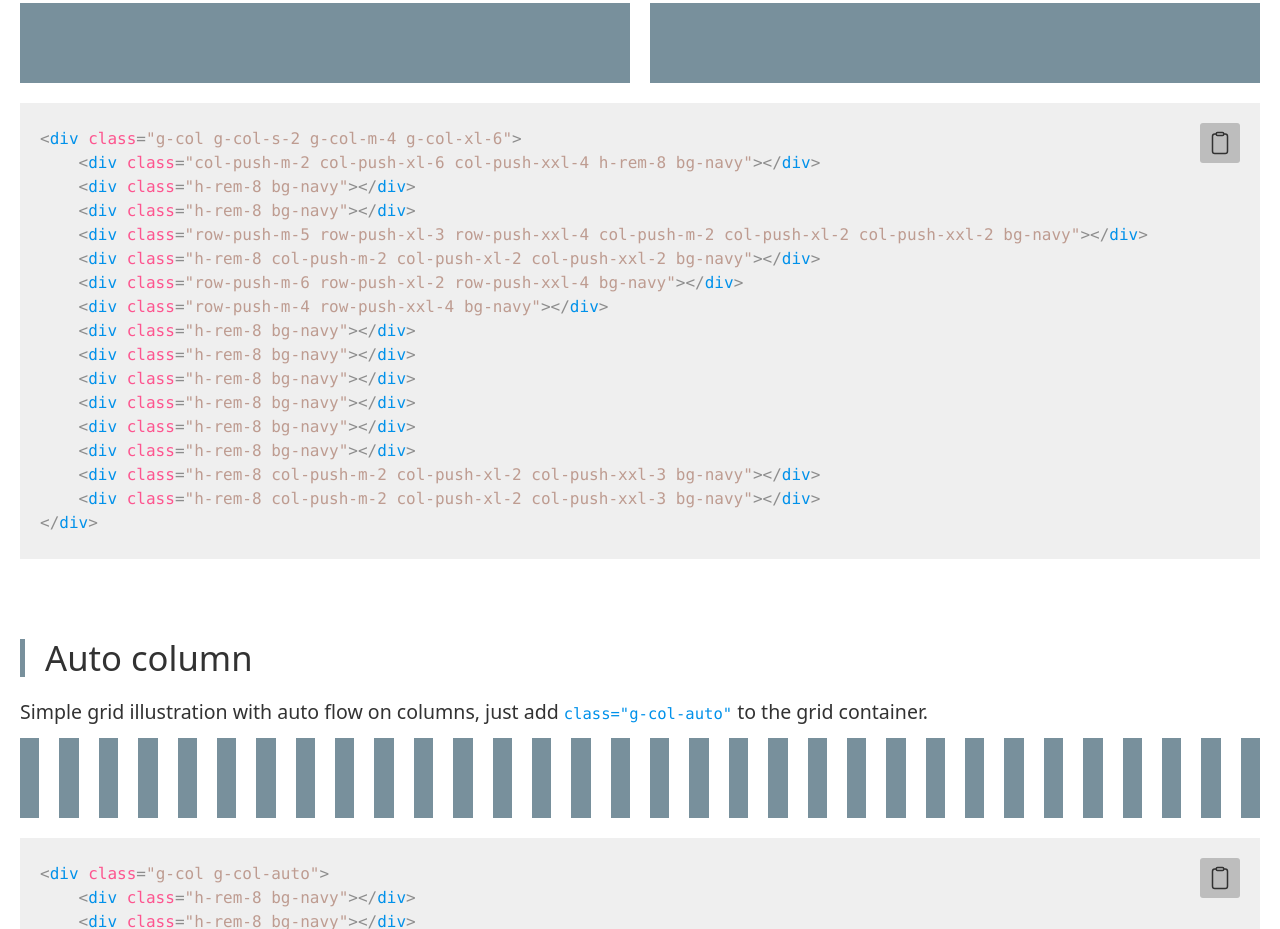
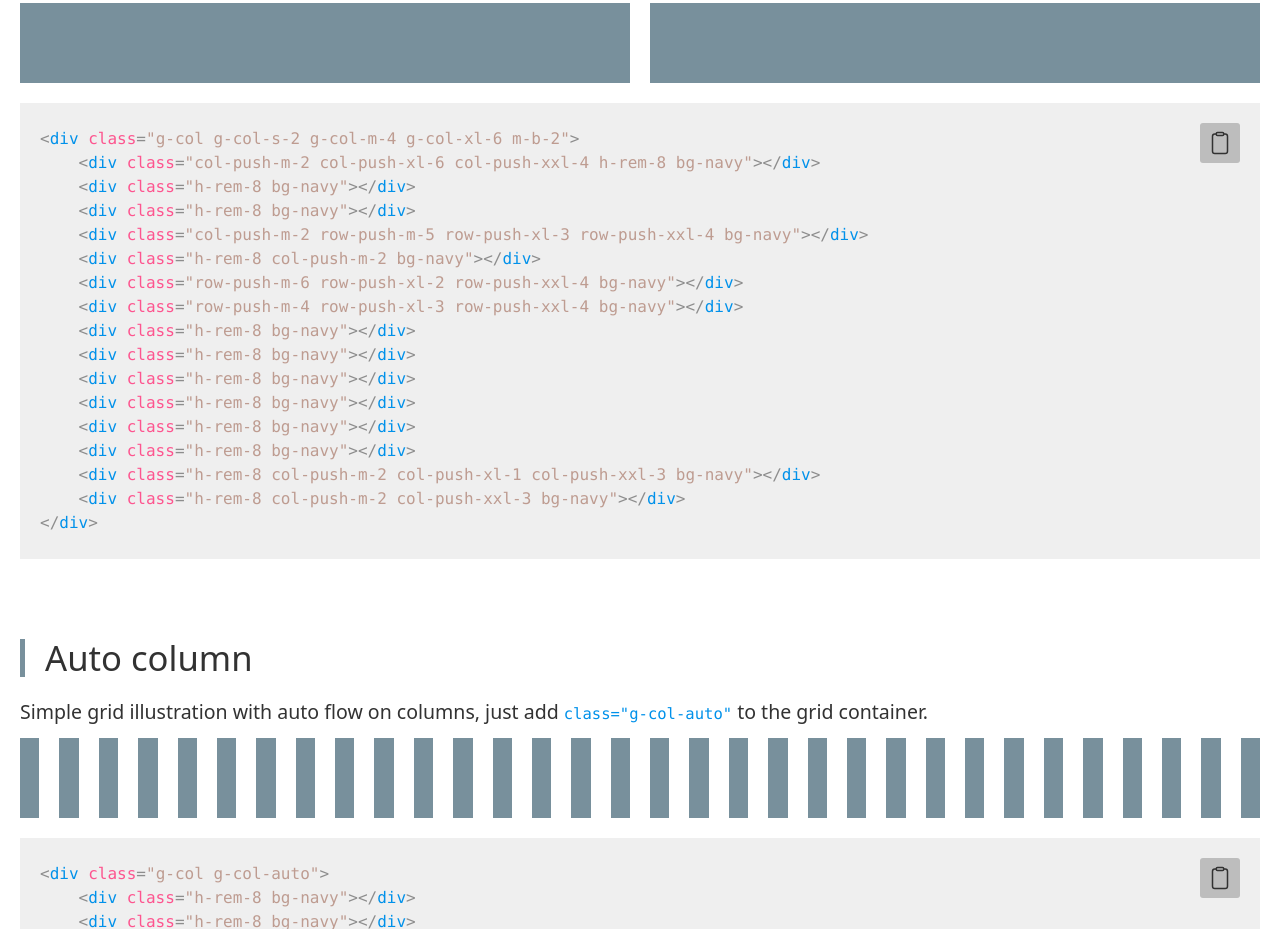
Before and after one commit to sebastiencostes/straight, a website: page layout.html in a window 1280 px wide. Shown: the part 10234-11163 px from the top of the page. Drawn offline with nearby package versions, Linux system fonts and the light colour scheme.

Commit message:
minor fix in layout col push

```diff
--- a/layout.html
+++ b/layout.html
@@ -399,7 +399,7 @@
                     <div class="col-push-m-2 col-push-xl-6 col-push-xxl-4 h-rem-8 bg-navy"></div>
                     <div class="h-rem-8 bg-navy"></div>
                     <div class="h-rem-8 bg-navy"></div>
-                    <div class="row-push-m-5 row-push-xl-3 row-push-xxl-4 col-push-m-2 bg-navy"></div>
+                    <div class="col-push-m-2 row-push-m-5 row-push-xl-3 row-push-xxl-4 bg-navy"></div>
                     <div class="h-rem-8 col-push-m-2 bg-navy"></div>
                     <div class="row-push-m-6 row-push-xl-2 row-push-xxl-4 bg-navy"></div>
                     <div class="row-push-m-4 row-push-xl-3 row-push-xxl-4 bg-navy"></div>
@@ -419,22 +419,22 @@
                     </button>
                 <pre class="clipboard">
                     <code>
-&lt;div class=&quot;g-col g-col-s-2 g-col-m-4 g-col-xl-6&quot;&gt;
+&lt;div class=&quot;g-col g-col-s-2 g-col-m-4 g-col-xl-6 m-b-2&quot;&gt;
     &lt;div class=&quot;col-push-m-2 col-push-xl-6 col-push-xxl-4 h-rem-8 bg-navy&quot;&gt;&lt;/div&gt;
     &lt;div class=&quot;h-rem-8 bg-navy&quot;&gt;&lt;/div&gt;
     &lt;div class=&quot;h-rem-8 bg-navy&quot;&gt;&lt;/div&gt;
-    &lt;div class=&quot;row-push-m-5 row-push-xl-3 row-push-xxl-4 col-push-m-2 col-push-xl-2 col-push-xxl-2 bg-navy&quot;&gt;&lt;/div&gt;
-    &lt;div class=&quot;h-rem-8 col-push-m-2 col-push-xl-2 col-push-xxl-2 bg-navy&quot;&gt;&lt;/div&gt;
+    &lt;div class=&quot;col-push-m-2 row-push-m-5 row-push-xl-3 row-push-xxl-4 bg-navy&quot;&gt;&lt;/div&gt;
+    &lt;div class=&quot;h-rem-8 col-push-m-2 bg-navy&quot;&gt;&lt;/div&gt;
     &lt;div class=&quot;row-push-m-6 row-push-xl-2 row-push-xxl-4 bg-navy&quot;&gt;&lt;/div&gt;
-    &lt;div class=&quot;row-push-m-4 row-push-xxl-4 bg-navy&quot;&gt;&lt;/div&gt;
+    &lt;div class=&quot;row-push-m-4 row-push-xl-3 row-push-xxl-4 bg-navy&quot;&gt;&lt;/div&gt;
     &lt;div class=&quot;h-rem-8 bg-navy&quot;&gt;&lt;/div&gt;
     &lt;div class=&quot;h-rem-8 bg-navy&quot;&gt;&lt;/div&gt;
     &lt;div class=&quot;h-rem-8 bg-navy&quot;&gt;&lt;/div&gt;
     &lt;div class=&quot;h-rem-8 bg-navy&quot;&gt;&lt;/div&gt;
     &lt;div class=&quot;h-rem-8 bg-navy&quot;&gt;&lt;/div&gt;
     &lt;div class=&quot;h-rem-8 bg-navy&quot;&gt;&lt;/div&gt;
-    &lt;div class=&quot;h-rem-8 col-push-m-2 col-push-xl-2 col-push-xxl-3 bg-navy&quot;&gt;&lt;/div&gt;
-    &lt;div class=&quot;h-rem-8 col-push-m-2 col-push-xl-2 col-push-xxl-3 bg-navy&quot;&gt;&lt;/div&gt;
+    &lt;div class=&quot;h-rem-8 col-push-m-2 col-push-xl-1 col-push-xxl-3 bg-navy&quot;&gt;&lt;/div&gt;
+    &lt;div class=&quot;h-rem-8 col-push-m-2 col-push-xxl-3 bg-navy&quot;&gt;&lt;/div&gt;
 &lt;/div&gt;
                         </code>
                     </pre>
```
